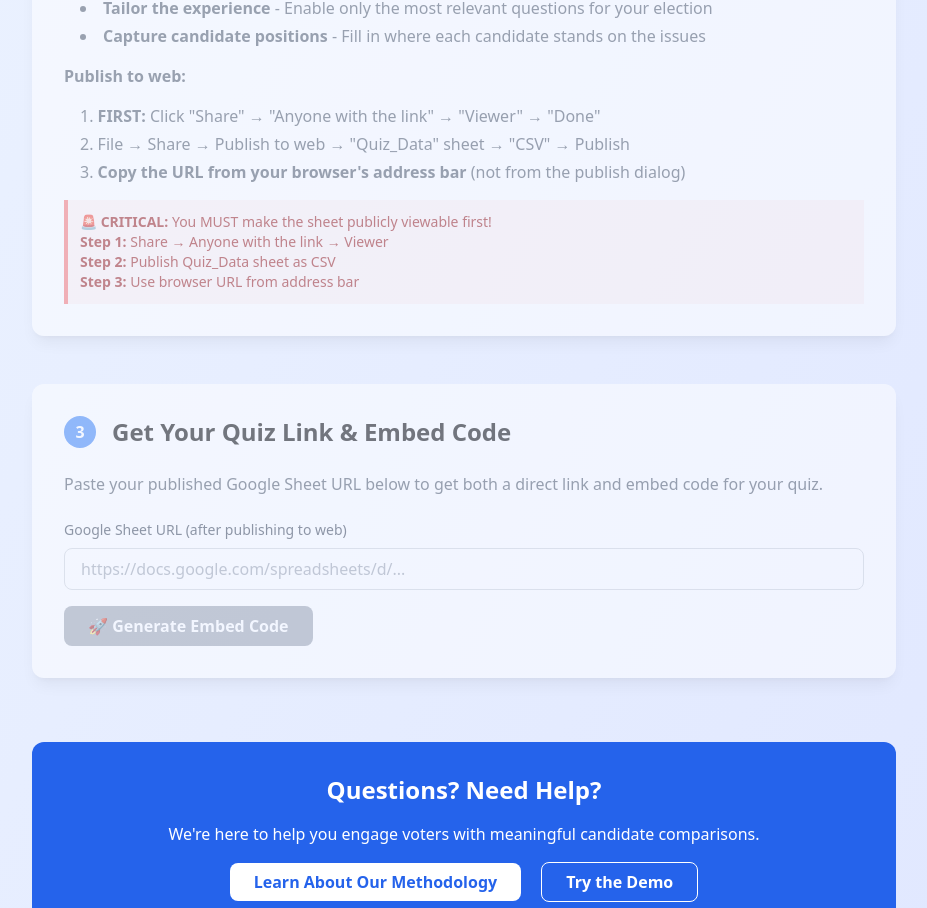
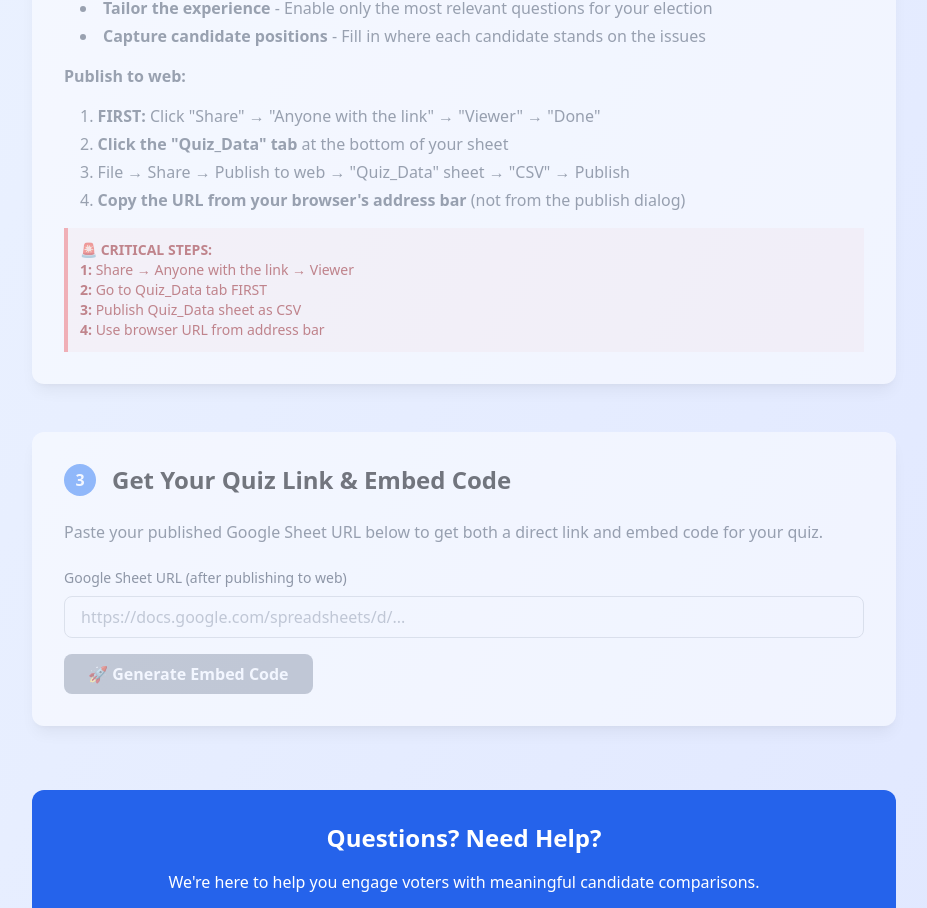
Before and after one commit to QuizTheVote/votequiz, a SvelteKit app: page /newsroom in a window 1280 px wide. Shown: the part 1396-2304 px from the top of the page, without its empty margins (176-1103 px from the left). Built offline with nearby package versions, Linux system fonts and the light colour scheme.

Commit message:
Add missing Quiz_Data tab navigation step - complete instruction fix

```diff
--- a/src/routes/newsroom/+page.svelte
+++ b/src/routes/newsroom/+page.svelte
@@ -196,16 +196,18 @@
           <p><strong>Publish to web:</strong></p>
           <ol class="list-decimal list-inside space-y-1 ml-4">
             <li><strong>FIRST:</strong> Click "Share" → "Anyone with the link" → "Viewer" → "Done"</li>
+            <li><strong>Click the "Quiz_Data" tab</strong> at the bottom of your sheet</li>
             <li>File → Share → Publish to web → "Quiz_Data" sheet → "CSV" → Publish</li>
             <li><strong>Copy the URL from your browser's address bar</strong> (not from the publish dialog)</li>
           </ol>
 
           <div class="mt-3 p-3 bg-red-50 border-l-4 border-red-400">
             <p class="text-sm text-red-800">
-              🚨 <strong>CRITICAL:</strong> You MUST make the sheet publicly viewable first!<br>
-              <strong>Step 1:</strong> Share → Anyone with the link → Viewer<br>
-              <strong>Step 2:</strong> Publish Quiz_Data sheet as CSV<br>
-              <strong>Step 3:</strong> Use browser URL from address bar
+              🚨 <strong>CRITICAL STEPS:</strong><br>
+              <strong>1:</strong> Share → Anyone with the link → Viewer<br>
+              <strong>2:</strong> Go to Quiz_Data tab FIRST<br>
+              <strong>3:</strong> Publish Quiz_Data sheet as CSV<br>
+              <strong>4:</strong> Use browser URL from address bar
             </p>
           </div>
         </div>
```
